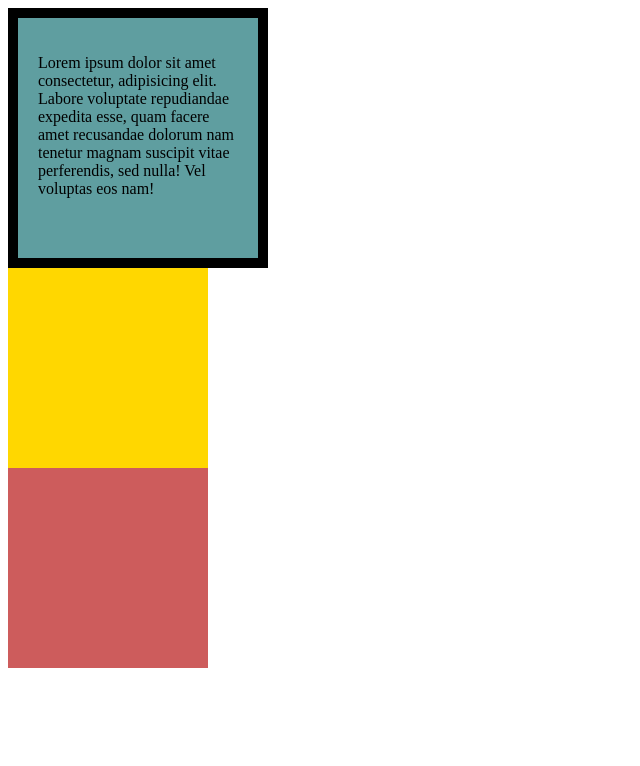
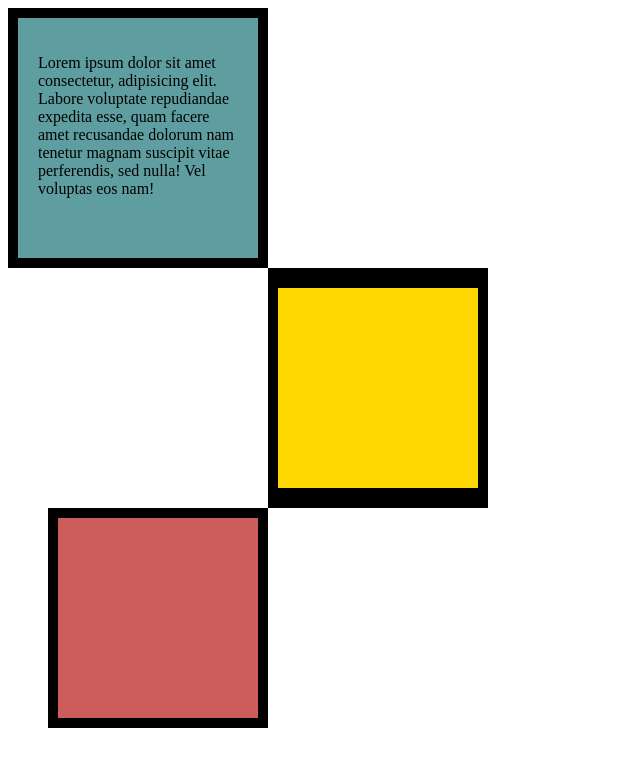
Before and after one commit to harshika-patel/Simple_CSS_Box_Model, a plain HTML site: page index.html in a window 1280 px wide. Shown: the whole page, without its empty margins (0-640 px from the left). Drawn offline with Linux system fonts and the light colour scheme.

Commit message:
Add files via upload

```diff
--- a/index.html
+++ b/index.html
@@ -13,12 +13,18 @@
     background-color: cadetblue;
     padding: 20px;
     border: 10px solid black;
+    margin: 0px;
   }
   .box2{
     background-color: gold;
+    border:solid black;
+    border-width: 20px 10px;
+    margin-left: 260px;
   }
   .box3{
     background-color: indianred;
+    border:10px solid black;
+    margin-left: 40px;
   }
 
   </style>
```
